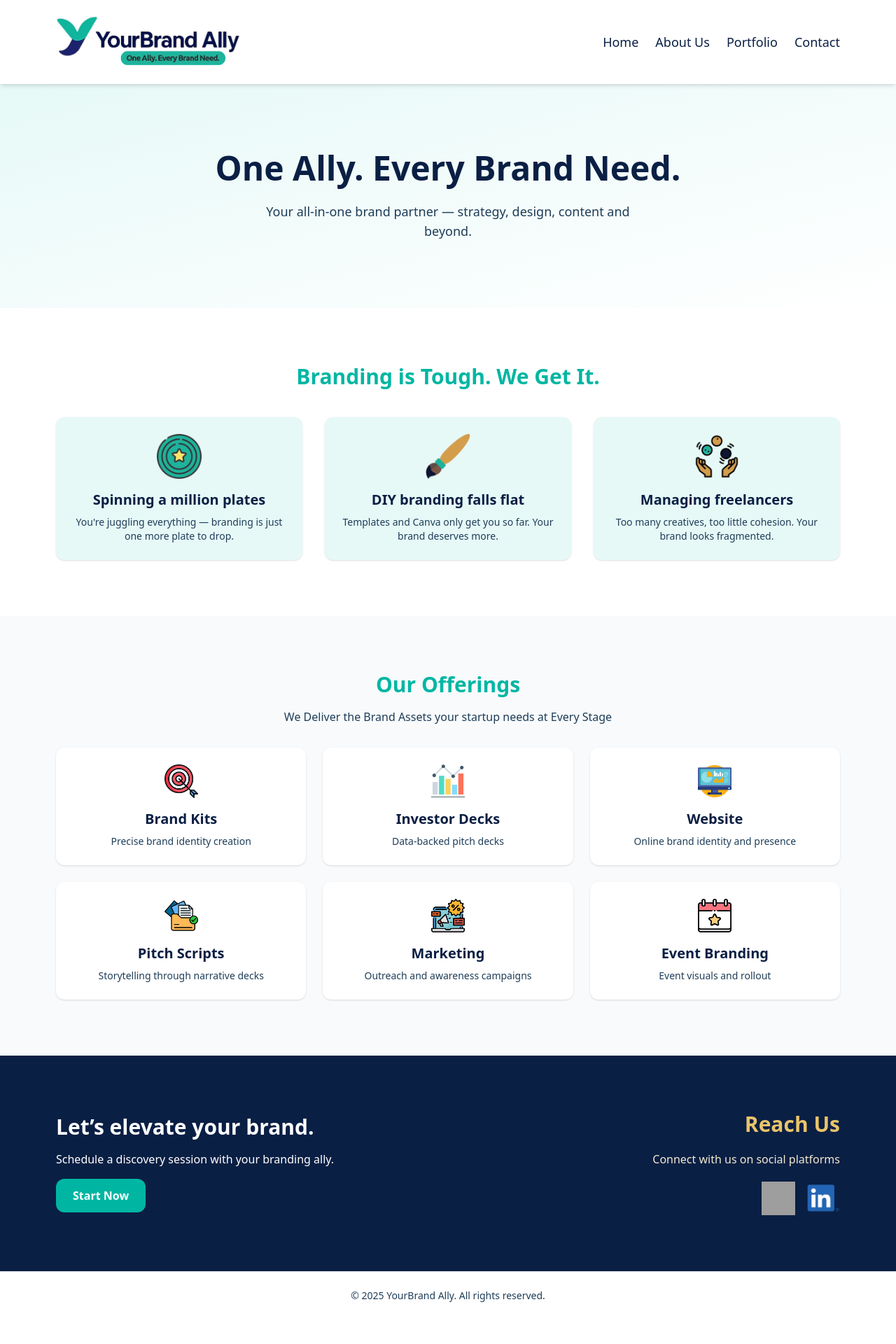
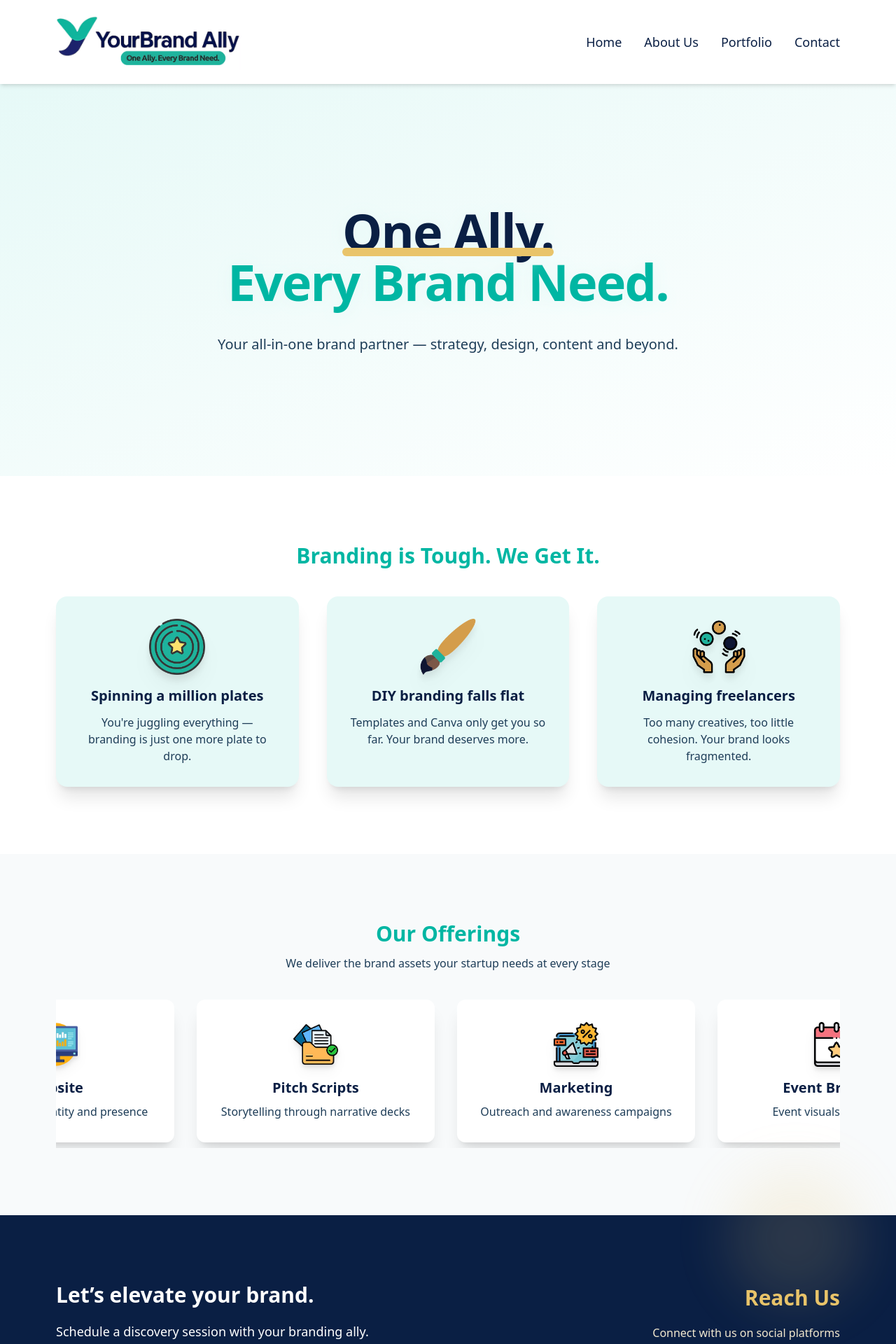
Before and after one commit to Desmondmiles2006/your-brand, a React (Create React App) app: page / in a window 1280 px wide. Shown: the top 1920 px of the page at 70% size. Before the commit the page ends 1885 px from the top, so only its background shows below. Built offline with nearby package versions, Linux system fonts and the light colour scheme; grey boxes are pictures that could not be loaded.

Commit message:
UI animation improvements

```diff
--- a/src/App.js
+++ b/src/App.js
@@ -1,10 +1,11 @@
-import React, { useState } from "react";
-import { motion } from "framer-motion";
+import React, { useState, useEffect, useRef } from "react";
+import { motion, AnimatePresence, useAnimation } from "framer-motion";
 import { Routes, Route, Link } from "react-router-dom";
 import About from "./pages/About";
 import Contact from "./pages/Contact";
 import Portfolio from "./pages/Portfolio";
 
+// --------- COMPONENTS & DATA ---------
 const challenges = [
   { title: "Spinning a million plates", desc: "You're juggling everything — branding is just one more plate to drop.", image: "/challenge1.png" },
   { title: "DIY branding falls flat", desc: "Templates and Canva only get you so far. Your brand deserves more.", image: "/challenge2.png" },
@@ -20,110 +21,350 @@ const offerings = [
   { title: "Event Branding", desc: "Event visuals and rollout", image: "/calendar.png" },
 ];
 
+// --------- MarqueeOfferings ---------
+const MarqueeOfferings = ({ offerings }) => {
+  const controls = useAnimation();
+  const marqueeRef = useRef(null);
+
+  const CARD_WIDTH = 340 + 32; // card width + gap (px)
+  const TOTAL = offerings.length;
+  const LOOP_WIDTH = CARD_WIDTH * TOTAL;
+
+  useEffect(() => {
+    controls.start({
+      x: [0, -LOOP_WIDTH],
+      transition: {
+        x: {
+          repeat: Infinity,
+          repeatType: "loop",
+          ease: "linear",
+          duration: 14,
+        },
+      },
+    });
+  }, [controls, LOOP_WIDTH]);
+
+  // Pause/Resume on hover
+  const handleHoverStart = () => controls.stop();
+  const handleHoverEnd = () =>
+    controls.start({
+      x: [marqueeRef.current?.offsetLeft || 0, -LOOP_WIDTH],
+      transition: {
+        x: {
+          repeat: Infinity,
+          repeatType: "loop",
+          ease: "linear",
+          duration: 14,
+        },
+      },
+    });
+
+  return (
+    <div className="relative w-full overflow-hidden py-2 select-none">
+      <motion.div
+        ref={marqueeRef}
+        className="flex space-x-8"
+        animate={controls}
+        onMouseEnter={handleHoverStart}
+        onMouseLeave={handleHoverEnd}
+        style={{ width: LOOP_WIDTH * 2 }}
+      >
+        {[...offerings, ...offerings].map((o, i) => (
+          <motion.div
+            key={i}
+            className="min-w-[340px] bg-white p-8 rounded-xl shadow-xl text-center mx-2 hover:scale-105 hover:rotate-1 transition-transform duration-300"
+            whileHover={{
+              scale: 1.1,
+              rotate: 2,
+              boxShadow: "0 6px 32px 0 rgba(0,182,163,0.14)",
+              zIndex: 2,
+            }}
+            initial={false}
+          >
+            <motion.img
+              src={o.image}
+              alt={o.title}
+              className="w-16 h-16 mx-auto mb-4 drop-shadow-lg"
+              whileHover={{ scale: 1.18, rotate: 8 }}
+              transition={{ type: "spring", stiffness: 200 }}
+            />
+            <h4 className="text-xl font-bold text-[#0A1F44] mb-2">{o.title}</h4>
+            <p className="text-md text-[#1E3D58]">{o.desc}</p>
+          </motion.div>
+        ))}
+      </motion.div>
+    </div>
+  );
+};
+
+// --------- MAIN APP ---------
 export default function App() {
   const [menuOpen, setMenuOpen] = useState(false);
+  const [parallax, setParallax] = useState({ x: 0, y: 0 });
+
+  // Hero parallax handler
+  const handleMouseMove = (e) => {
+    const x = (e.clientX - window.innerWidth / 2) / 60;
+    const y = (e.clientY - window.innerHeight / 2) / 60;
+    setParallax({ x, y });
+  };
 
   return (
-    <div className="font-sans text-[#0A1F44] bg-white">
+    <div className="font-sans text-[#0A1F44] bg-white relative overflow-x-hidden">
       {/* Navbar */}
       <header className="sticky top-0 z-50 bg-white shadow-md">
         <div className="max-w-6xl mx-auto px-4 py-5 flex justify-between items-center">
           <img src="/logo.png" alt="logo" className="h-20" />
-
           {/* Desktop Nav */}
-          <nav className="hidden md:flex space-x-6 font-medium text-lg text-[#0A1F44]">
-            <Link to="/" className="hover:text-[#00B6A3]">Home</Link>
-            <Link to="/about" className="hover:text-[#00B6A3]">About Us</Link>
-            <Link to="/portfolio" className="hover:text-[#00B6A3]">Portfolio</Link>
-            <Link to="/contactus" className="hover:text-[#00B6A3]">Contact</Link>
+          <nav className="hidden md:flex space-x-8 font-medium text-lg text-[#0A1F44]">
+            {["/", "/about", "/portfolio", "/contactus"].map((to, idx) => {
+              const label = ["Home", "About Us", "Portfolio", "Contact"][idx];
+              return (
+                <Link
+                  key={to}
+                  to={to}
+                  className="group relative overflow-hidden"
+                >
+                  {label}
+                  <motion.span
+                    layoutId="underline"
+                    className="absolute left-0 bottom-0 h-0.5 bg-[#00B6A3] w-0 group-hover:w-full transition-all duration-300"
+                  />
+                </Link>
+              );
+            })}
           </nav>
-
-          {/* Mobile Hamburger Icon */}
-          <button onClick={() => setMenuOpen(!menuOpen)} className="md:hidden focus:outline-none">
-            <svg className="w-6 h-6 text-[#0A1F44]" fill="none" stroke="currentColor" viewBox="0 0 24 24">
-              <path strokeLinecap="round" strokeLinejoin="round" strokeWidth={2} d="M4 6h16M4 12h16M4 18h16" />
-            </svg>
+          {/* Mobile Hamburger */}
+          <button
+            onClick={() => setMenuOpen((v) => !v)}
+            className="md:hidden focus:outline-none relative z-50"
+          >
+            <motion.div animate={menuOpen ? { rotate: 45 } : { rotate: 0 }} className="w-8 h-0.5 bg-[#0A1F44] mb-1" />
+            <motion.div animate={menuOpen ? { opacity: 0, x: 16 } : { opacity: 1, x: 0 }} className="w-8 h-0.5 bg-[#0A1F44] mb-1" />
+            <motion.div animate={menuOpen ? { rotate: -45 } : { rotate: 0 }} className="w-8 h-0.5 bg-[#0A1F44]" />
           </button>
         </div>
+        <AnimatePresence>
+          {menuOpen && (
+            <>
+              <motion.div
+                onClick={() => setMenuOpen(false)}
+                className="fixed inset-0 bg-black bg-opacity-40 z-40"
+                initial={{ opacity: 0 }}
+                animate={{ opacity: 1 }}
+                exit={{ opacity: 0 }}
+              />
+              <motion.div
+                className="fixed top-0 left-0 z-50 w-64 h-full bg-white shadow-lg p-8 space-y-7"
+                initial={{ x: -300 }}
+                animate={{ x: 0 }}
+                exit={{ x: -300 }}
+              >
+                <button
+                  onClick={() => setMenuOpen(false)}
+                  className="text-[#0A1F44] font-bold text-3xl absolute top-4 right-4"
+                >
+                  ×
+                </button>
+                {["/", "/about", "/portfolio", "/contactus"].map((to, idx) => (
+                  <Link
+                    key={to}
+                    to={to}
+                    onClick={() => setMenuOpen(false)}
+                    className="block text-[#0A1F44] font-semibold text-lg hover:text-[#00B6A3]"
+                  >
+                    {["Home", "About Us", "Portfolio", "Contact"][idx]}
+                  </Link>
+                ))}
+              </motion.div>
+            </>
+          )}
+        </AnimatePresence>
+      </header>
 
-        {menuOpen && (
-          <>
-            <div onClick={() => setMenuOpen(false)} className="fixed inset-0 bg-black bg-opacity-40 z-40"></div>
-            <div className="fixed top-0 left-0 z-50 w-64 h-full bg-white shadow-lg p-6 space-y-6 transition-transform transform translate-x-0 md:hidden">
-              <button onClick={() => setMenuOpen(false)} className="text-[#0A1F44] font-bold text-xl absolute top-4 right-4">×</button>
-              <Link onClick={() => setMenuOpen(false)} to="/" className="block text-[#0A1F44] font-medium hover:text-[#00B6A3]">Home</Link>
-              <Link onClick={() => setMenuOpen(false)} to="/about" className="block text-[#0A1F44] font-medium hover:text-[#00B6A3]">About Us</Link>
-              <Link onClick={() => setMenuOpen(false)} to="/portfolio" className="block text-[#0A1F44] font-medium hover:text-[#00B6A3]">Portfolio</Link>
-              <Link onClick={() => setMenuOpen(false)} to="/contactus" className="block text-[#0A1F44] font-medium hover:text-[#00B6A3]">Contact</Link>
-            </div>
-          </>
-        )}
-      </header>
+      {/* Animated Background Watermark */}
+      <div className="absolute z-0 left-0 right-0 text-center top-36 pointer-events-none select-none">
+        <motion.span
+          className="text-[8rem] font-extrabold text-[#E6F9F7] opacity-70 tracking-widest"
+          initial={{ opacity: 0, y: 50 }}
+          animate={{ opacity: 1, y: 0 }}
+          transition={{ delay: 1.2, duration: 1.2 }}
+        >
+          BRANDING
+        </motion.span>
+      </div>
 
       <Routes>
         <Route
           path="/"
           element={
-            <>
-              {/* Hero */}
-              <section className="text-center py-24 bg-gradient-to-br from-[#E6F9F7] to-white">
-                <motion.h2 initial={{ opacity: 0, y: 20 }} animate={{ opacity: 1, y: 0 }} transition={{ delay: 0.2 }} className="text-5xl font-bold text-[#0A1F44]">
-                  One Ally. Every Brand Need.
+            <div>
+              {/* Hero Section */}
+              <section
+                className="relative min-h-[70vh] flex flex-col justify-center items-center text-center bg-gradient-to-br from-[#E6F9F7] to-white overflow-hidden"
+                onMouseMove={handleMouseMove}
+              >
+                 <img
+    src="/hero-bg.svg"
+    alt=""
+    className="absolute inset-0 w-full h-full object-cover -z-10 pointer-events-none"
+    draggable="false"
+  />
+                {/* Morphing blobs */}
+                <motion.svg
+                  className="absolute left-[-180px] top-[-120px] w-[600px] opacity-20 -z-10"
+                  style={{ x: parallax.x, y: parallax.y }}
+                  initial={{ scale: 0.7, rotate: 0 }}
+                  animate={{ scale: 1.05, rotate: 360 }}
+                  transition={{ repeat: Infinity, duration: 30, ease: "linear" }}
+                  viewBox="0 0 600 600"
+                >
+                  <path fill="#00B6A3" d="M420.4,347.7Q422,455,321,470.5Q220,486,148.5,393.5Q77,301,167.5,202.5Q258,104,366,152Q474,200,420.4,347.7Z" />
+                </motion.svg>
+                <motion.svg
+                  className="absolute right-[-180px] bottom-[-140px] w-[500px] opacity-20 -z-10"
+                  style={{ x: -parallax.x, y: -parallax.y }}
+                  initial={{ scale: 0.5, rotate: 0 }}
+                  animate={{ scale: 1.1, rotate: -330 }}
+                  transition={{ repeat: Infinity, duration: 36, ease: "linear" }}
+                  viewBox="0 0 500 500"
+                >
+                  <path fill="#E9C46A" d="M357.6,277.3Q357,354,285,387.5Q213,421,162.5,360.5Q112,300,176,212.5Q240,125,311.5,176Q383,227,357.6,277.3Z" />
+                </motion.svg>
+                {/* Animated Main Text */}
+                <motion.h2
+                  initial={{ opacity: 0, y: 60, scale: 0.9 }}
+                  animate={{ opacity: 1, y: 0, scale: 1 }}
+                  transition={{ delay: 0.2, duration: 1 }}
+                  className="text-6xl md:text-7xl font-black tracking-tight"
+                  style={{ textShadow: "0 2px 24px #E6F9F7" }}
+                >
+                  <span className="inline-block relative">
+                    One Ally.
+                    {/* Animated Underline */}
+                    <motion.span
+                      className="absolute left-0 right-0 bottom-0 h-3 bg-[#E9C46A] rounded-lg"
+                      initial={{ width: 0 }}
+                      animate={{ width: "100%" }}
+                      transition={{ delay: 0.8, duration: 0.7 }}
+                    />
+                  </span>
+                  <br />
+                  <motion.span
+                    initial={{ x: 100, opacity: 0 }}
+                    animate={{ x: 0, opacity: 1 }}
+                    transition={{ delay: 0.6, duration: 1 }}
+                    className="block text-[#00B6A3]"
+                  >
+                    Every Brand Need.
+                  </motion.span>
                 </motion.h2>
-                <p className="mt-6 text-lg max-w-xl mx-auto text-[#1E3D58]">
+                <motion.p
+                  className="mt-10 text-xl text-[#1E3D58] font-medium"
+                  initial={{ opacity: 0, y: 30 }}
+                  animate={{ opacity: 1, y: 0 }}
+                  transition={{ delay: 1.4, duration: 0.9 }}
+                >
                   Your all-in-one brand partner — strategy, design, content and beyond.
-                </p>
+                </motion.p>
+
+
+
               </section>
 
-              {/* Challenges */}
-              <section id="challenges" className="py-20 bg-white">
+              {/* Challenges (Scroll-triggered) */}
+              <section id="challenges" className="py-24 bg-white">
                 <div className="max-w-6xl mx-auto px-4">
-                  <h3 className="text-3xl font-semibold text-center text-[#00B6A3] mb-10">Branding is Tough. We Get It.</h3>
-                  <div className="grid grid-cols-1 sm:grid-cols-3 gap-8">
+                  <motion.h3
+                    className="text-3xl font-semibold text-center text-[#00B6A3] mb-10"
+                    initial={{ opacity: 0, y: 20 }}
+                    whileInView={{ opacity: 1, y: 0 }}
+                    viewport={{ once: true }}
+                    transition={{ delay: 0.2 }}
+                  >
+                    Branding is Tough. We Get It.
+                  </motion.h3>
+                  <div className="grid grid-cols-1 sm:grid-cols-3 gap-10">
                     {challenges.map((c, i) => (
-                      <motion.div key={i} className="bg-[#E6F9F7] p-6 rounded-xl shadow hover:shadow-lg transition text-center" whileHover={{ scale: 1.05 }}>
-                        <img src={c.image} alt={c.title} className="w-16 h-16 mx-auto mb-4" />
+                      <motion.div
+                        key={i}
+                        className="relative bg-[#E6F9F7] p-8 rounded-2xl shadow-xl hover:scale-105 hover:rotate-2 hover:shadow-2xl transition text-center"
+                        initial={{ y: 100, opacity: 0, rotate: -8 }}
+                        whileInView={{ y: 0, opacity: 1, rotate: 0 }}
+                        viewport={{ once: true, amount: 0.4 }}
+                        transition={{ duration: 0.6, delay: i * 0.18 }}
+                        whileHover={{ scale: 1.07, rotate: 2 }}
+                      >
+                        <img src={c.image} alt={c.title} className="w-20 h-20 mx-auto mb-4 drop-shadow-xl" />
                         <h4 className="text-xl font-bold text-[#0A1F44]">{c.title}</h4>
-                        <p className="mt-2 text-sm text-[#1E3D58]">{c.desc}</p>
+                        <p className="mt-3 text-md text-[#1E3D58]">{c.desc}</p>
+                        {/* Animated ripple shape */}
+                        <motion.div
+                          className="absolute -top-6 -right-6 w-12 h-12 bg-[#E9C46A] rounded-full opacity-20 -z-10"
+                          animate={{ scale: [1, 1.2, 1] }}
+                          transition={{ repeat: Infinity, duration: 3, delay: 0.6 + i }}
+                        />
                       </motion.div>
                     ))}
                   </div>
                 </div>
               </section>
 
-              {/* Offerings */}
-              <section id="portfolio" className="py-20 bg-[#F8FAFB]">
+              {/* Offerings (Marquee effect) */}
+              <section id="portfolio" className="py-24 bg-[#F8FAFB] relative overflow-hidden">
                 <div className="max-w-6xl mx-auto px-4">
-                  <h3 className="text-3xl font-semibold text-center text-[#00B6A3] mb-4">Our Offerings</h3>
-                  <p className="text-center mb-8 text-[#1E3D58]">We Deliver the Brand Assets your startup needs at Every Stage</p>
-                  <div className="grid grid-cols-1 sm:grid-cols-2 md:grid-cols-3 gap-6">
-                    {offerings.map((o, i) => (
-                      <motion.div key={i} className="bg-white p-6 rounded-xl shadow hover:shadow-lg transition text-center" whileHover={{ scale: 1.05 }}>
-                        <img src={o.image} alt={o.title} className="w-12 h-12 mx-auto mb-4" />
-                        <h4 className="text-xl font-bold text-[#0A1F44]">{o.title}</h4>
-                        <p className="mt-2 text-sm text-[#1E3D58]">{o.desc}</p>
-                      </motion.div>
-                    ))}
-                  </div>
+                  <motion.h3
+                    className="text-3xl font-semibold text-center text-[#00B6A3] mb-3"
+                    initial={{ opacity: 0, y: 20 }}
+                    whileInView={{ opacity: 1, y: 0 }}
+                    viewport={{ once: true }}
+                  >
+                    Our Offerings
+                  </motion.h3>
+                  <motion.p
+                    className="text-center mb-8 text-[#1E3D58]"
+                    initial={{ opacity: 0, y: 20 }}
+                    whileInView={{ opacity: 1, y: 0 }}
+                    viewport={{ once: true }}
+                    transition={{ delay: 0.15 }}
+                  >
+                    We deliver the brand assets your startup needs at every stage
+                  </motion.p>
+                  <MarqueeOfferings offerings={offerings} />
                 </div>
               </section>
 
               {/* CTA & Reach Us */}
-              <section className="py-20 bg-[#0A1F44] text-white">
+              <section className="py-24 bg-[#0A1F44] text-white relative">
                 <div className="max-w-6xl mx-auto px-4 grid md:grid-cols-2 gap-12 items-center">
-                  <div className="space-y-4">
+                  <motion.div
+                    className="space-y-5"
+                    initial={{ x: -70, opacity: 0 }}
+                    whileInView={{ x: 0, opacity: 1 }}
+                    viewport={{ once: true, amount: 0.3 }}
+                    transition={{ duration: 0.7 }}
+                  >
                     <h3 className="text-3xl font-semibold">Let’s elevate your brand.</h3>
-                    <p>Schedule a discovery session with your branding ally.</p>
-                    <a href="#contact" className="inline-block bg-[#00B6A3] text-white font-bold px-6 py-3 rounded-xl hover:bg-[#01a394]">
+                    <p className="text-lg">Schedule a discovery session with your branding ally.</p>
+                    <a
+                      href="#contact"
+                      className="inline-block bg-[#00B6A3] text-white font-bold px-8 py-3 rounded-2xl text-lg hover:bg-[#01a394] shadow-lg transition"
+                    >
                       Start Now
                     </a>
-                  </div>
-                  <div className="text-right space-y-4 text-[#E9C46A]">
+                  </motion.div>
+                  <motion.div
+                    className="text-right space-y-5 text-[#E9C46A]"
+                    initial={{ x: 70, opacity: 0 }}
+                    whileInView={{ x: 0, opacity: 1 }}
+                    viewport={{ once: true, amount: 0.3 }}
+                    transition={{ duration: 0.7, delay: 0.2 }}
+                  >
                     <div>
                       <h3 className="text-3xl font-semibold mb-5">Reach Us</h3>
                       <p className="text-[#f2e9d0] mb-5">Connect with us on social platforms</p>
                     </div>
-                    <div className="flex justify-end gap-4">
+                    <div className="flex justify-end gap-6">
                       <a href="https://www.instagram.com/yourbrand_ally?igsh=MTEzbHFtbG51b3JvNA==" target="_blank" rel="noopener noreferrer">
                         <img src="/instagram.png" alt="Instagram" className="w-12 h-12" />
                       </a>
@@ -131,19 +372,24 @@ export default function App() {
                         <img src="/linkedin.png" alt="LinkedIn" className="w-12 h-12" />
                       </a>
                     </div>
-                  </div>
+                  </motion.div>
                 </div>
+                {/* Animated decorative circle */}
+                <motion.div
+                  className="absolute -top-16 right-12 w-48 h-48 bg-[#E9C46A] rounded-full opacity-15 blur-2xl"
+                  animate={{ scale: [1, 1.09, 1] }}
+                  transition={{ repeat: Infinity, duration: 7 }}
+                />
               </section>
-            </>
+            </div>
           }
         />
-
         <Route path="/about" element={<About />} />
         <Route path="/contactus" element={<Contact />} />
         <Route path="/portfolio" element={<Portfolio />} />
       </Routes>
 
-      <footer className="bg-white text-center py-6 text-sm text-[#1E3D58] border-t">
+      <footer className="bg-white text-center py-7 text-base text-[#1E3D58] border-t font-medium z-40 relative">
         &copy; {new Date().getFullYear()} YourBrand Ally. All rights reserved.
       </footer>
     </div>
```
Also changed, not shown: public/hero-bg.png (added), public/hero-bg.svg (added).
